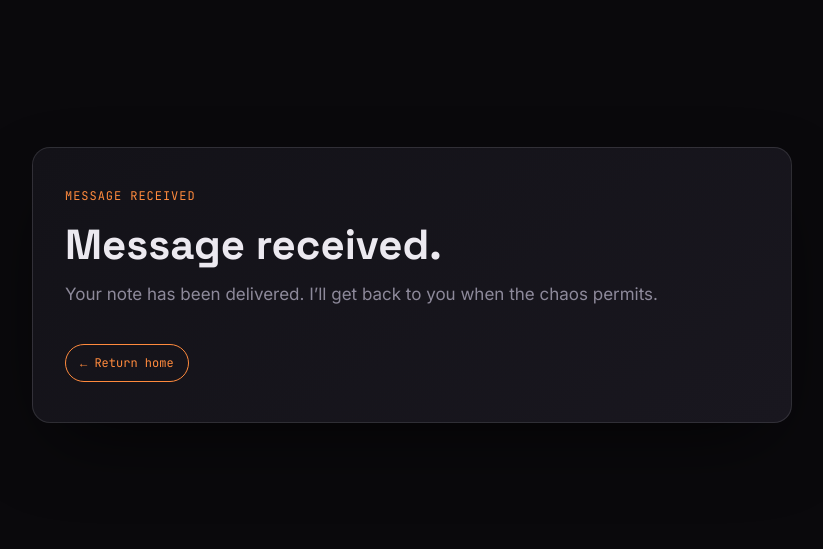
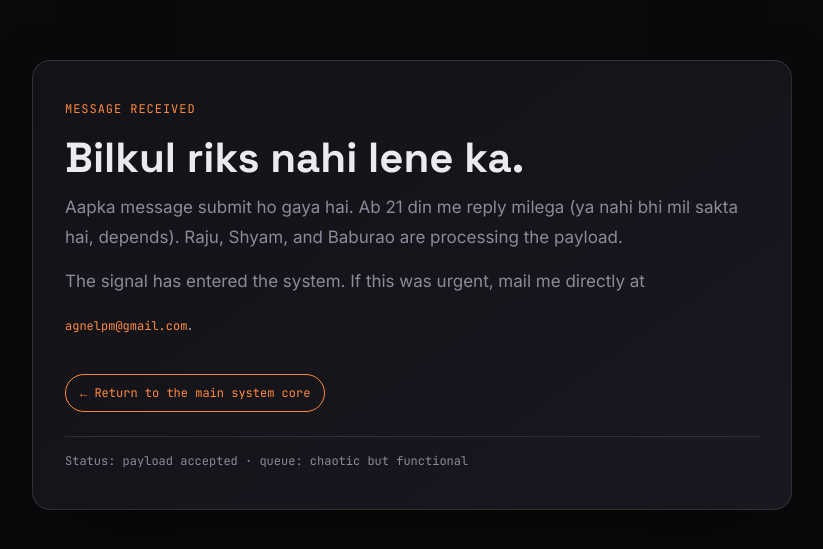
Before and after one commit to agnelpm-jpg/portfolio, a plain HTML site: page thank-you/index.html in a window 1280 px wide. Shown: the part 115-664 px from the top of the page, without its empty margins (228-1051 px from the left). Drawn offline with Linux system fonts and the light colour scheme.

Commit message:
Formspree Thank You update

```diff
--- a/thank-you/index.html
+++ b/thank-you/index.html
@@ -3,23 +3,31 @@
 <head>
   <meta charset="UTF-8" />
   <meta name="viewport" content="width=device-width, initial-scale=1.0" />
-  <title>Thank You — Agnel</title>
-  <meta name="robots" content="noindex" />
+  <title>Thank You — Bilkul riks nahi lene ka</title>
   <link rel="preconnect" href="https://fonts.googleapis.com" />
   <link rel="preconnect" href="https://fonts.gstatic.com" crossorigin />
   <link href="https://fonts.googleapis.com/css2?family=Space+Grotesk:wght@400;500;600;700&family=Inter:wght@400;500;600&family=JetBrains+Mono:wght@400;500;700&display=swap" rel="stylesheet" />
   <style>
-    :root { --void:#0a090c; --panel:#131218; --panel-2:#19171f; --ink:#ece9f0; --ink-dim:#8d899a; --ember:#ff8a3d; --line:rgba(236,233,240,0.12); --mono:'JetBrains Mono', monospace; --disp:'Space Grotesk', sans-serif; --body:'Inter', sans-serif; }
+    :root {
+      --void:#0a090c; --panel:#131218; --panel-2:#19171f; --ink:#ece9f0; --ink-dim:#8d899a; --ember:#ff8a3d; --line:rgba(236,233,240,0.12); --mono:'JetBrains Mono', monospace; --disp:'Space Grotesk', sans-serif; --body:'Inter', sans-serif;
+    }
     *{box-sizing:border-box;} body{margin:0;font-family:var(--body);background:var(--void);color:var(--ink);min-height:100vh;display:grid;place-items:center;padding:24px;}
-    .card{max-width:760px;width:100%;background:linear-gradient(145deg,var(--panel),var(--panel-2));border:1px solid var(--line);border-radius:18px;padding:40px 32px;box-shadow:0 30px 80px -24px rgba(0,0,0,.7);} h1{font-family:var(--disp);font-size:clamp(28px,4vw,42px);margin:0 0 12px;line-height:1.1;} .sub{font-family:var(--mono);color:var(--ember);font-size:12px;letter-spacing:.08em;text-transform:uppercase;margin-bottom:18px;} p{font-size:17px;line-height:1.75;color:var(--ink-dim);margin:0 0 14px;} a{display:inline-block;margin-top:20px;padding:10px 14px;border:1px solid var(--ember);border-radius:999px;color:var(--ember);text-decoration:none;font-family:var(--mono);font-size:12px;transition:all .2s;} a:hover{background:var(--ember);color:#0a090c;}
+    .card{max-width:760px;width:100%;background:linear-gradient(145deg,var(--panel),var(--panel-2));border:1px solid var(--line);border-radius:18px;padding:40px 32px;box-shadow:0 30px 80px -24px rgba(0,0,0,.7);}
+    h1{font-family:var(--disp);font-size:clamp(28px,4vw,42px);margin:0 0 12px;line-height:1.1;}
+    .sub{font-family:var(--mono);color:var(--ember);font-size:12px;letter-spacing:.08em;text-transform:uppercase;margin-bottom:18px;}
+    p{font-size:17px;line-height:1.75;color:var(--ink-dim);margin:0 0 14px;}
+    .tiny{font-family:var(--mono);font-size:12px;color:var(--ink-dim);margin-top:24px;padding-top:16px;border-top:1px solid var(--line);}
+    a{display:inline-block;margin-top:20px;padding:10px 14px;border:1px solid var(--ember);border-radius:999px;color:var(--ember);text-decoration:none;font-family:var(--mono);font-size:12px;transition:all .2s;} a:hover{background:var(--ember);color:#0a090c;}
   </style>
 </head>
 <body>
   <main class="card">
     <div class="sub">message received</div>
-    <h1>Message received.</h1>
-    <p>Your note has been delivered. I’ll get back to you when the chaos permits.</p>
-    <a href="/">← Return home</a>
+    <h1>Bilkul riks nahi lene ka.</h1>
+    <p>Aapka message submit ho gaya hai. Ab 21 din me reply milega (ya nahi bhi mil sakta hai, depends). Raju, Shyam, and Baburao are processing the payload.</p>
+    <p>The signal has entered the system. If this was urgent, mail me directly at <a href="mailto:agnelpm@gmail.com" style="padding:0;border:none;color:var(--ember)">agnelpm@gmail.com</a>.</p>
+    <a href="/">← Return to the main system core</a>
+    <div class="tiny">Status: payload accepted · queue: chaotic but functional</div>
   </main>
 </body>
 </html>
```
